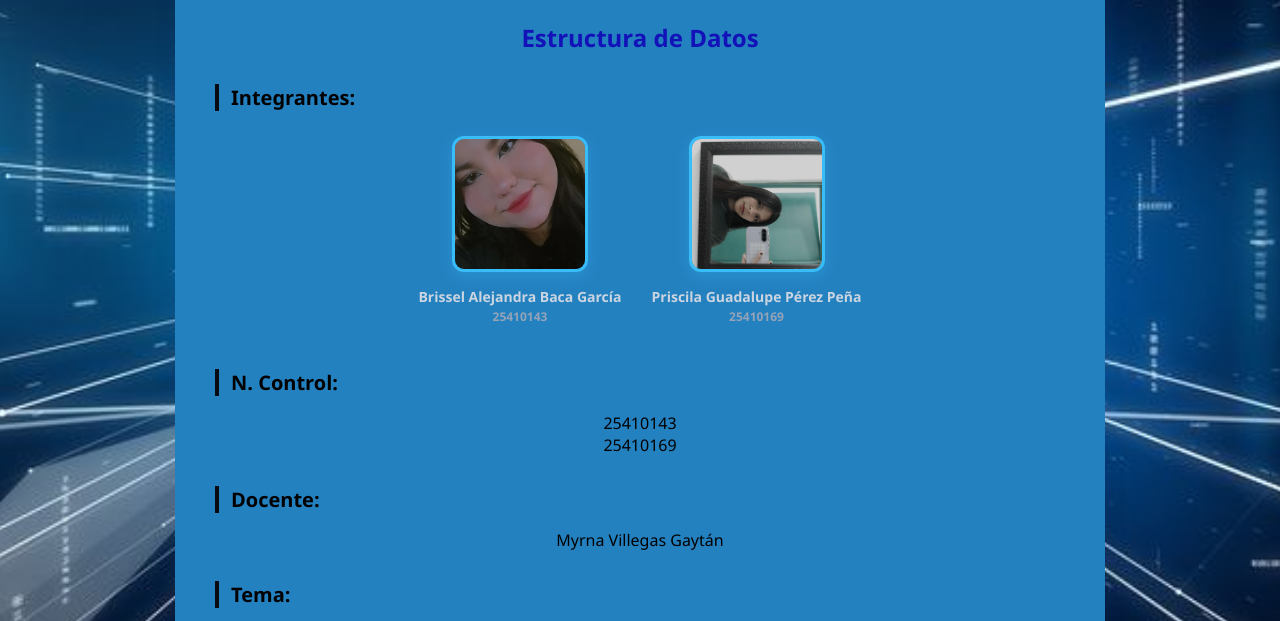
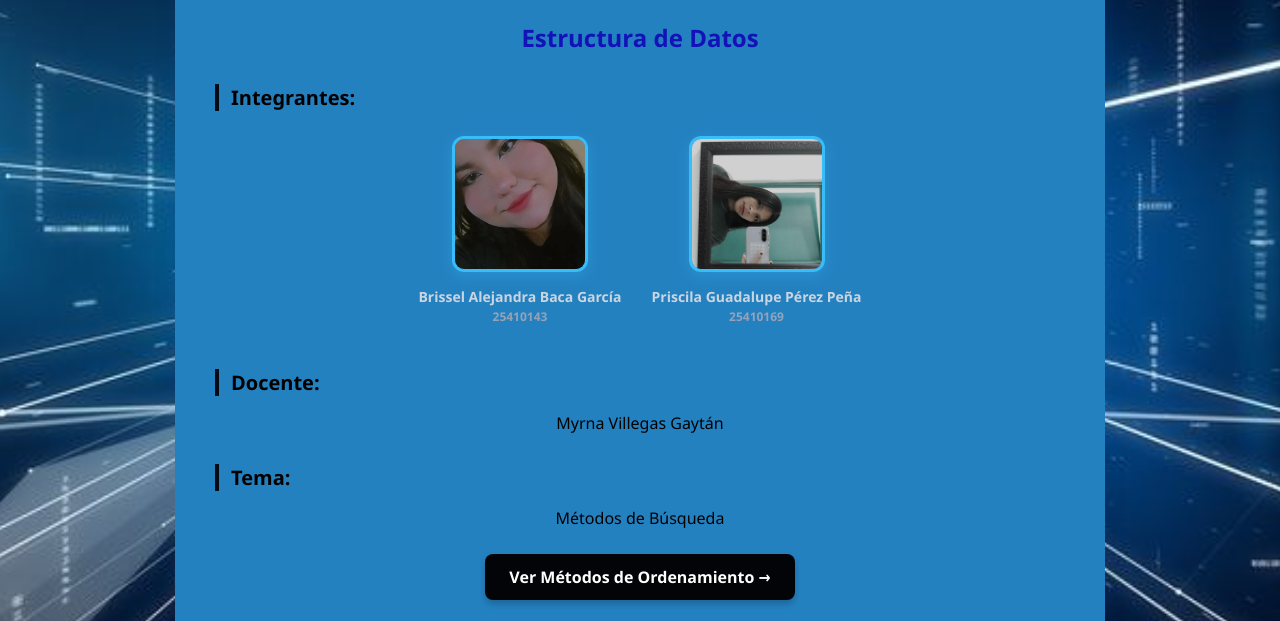
Before and after one commit to PriscilaPerez20/metodos-busqueda, a plain HTML site: page index.html in a window 1280 px wide. Shown: the part 163-784 px from the top of the page. Drawn offline with Linux system fonts and the light colour scheme.

Commit message:
Fix formatting and clean up index.html

```diff
--- a/index.html
+++ b/index.html
@@ -24,12 +24,6 @@
     </div>
 </div>
 
-        <div class="subtitulo-seccion">N. Control:</div>
-        <p class="texto-explicacion" style="text-align: center;">
-            25410143<br>
-            25410169
-        </p>
-
         <div class="subtitulo-seccion">Docente:</div>
         <p class="texto-explicacion" style="text-align: center;">
             Myrna Villegas Gaytán
```
